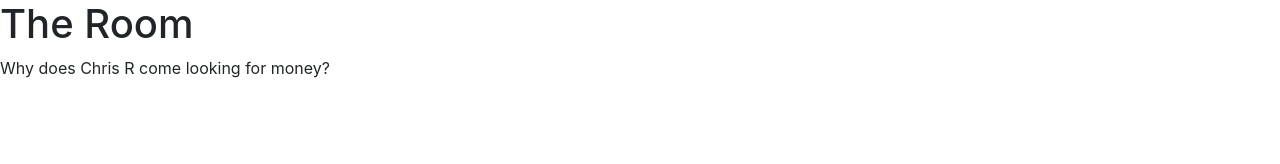
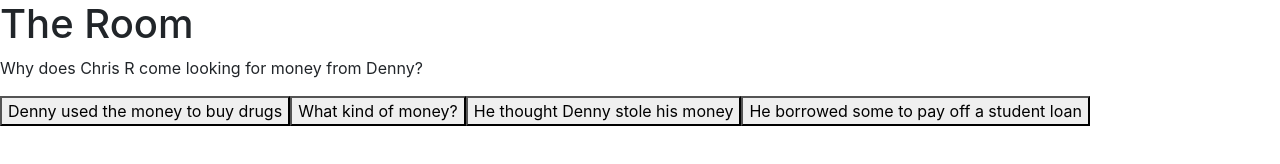
Before and after one commit to nguyendanny91/TriviaGame, a plain HTML site: page index.html in a window 1280 px wide. Drawn offline with nearby package versions, Linux system fonts and the light colour scheme.

Commit message:
added buttons

```diff
--- a/index.html
+++ b/index.html
@@ -22,9 +22,6 @@
 
     <h1>The Room</h1>
     <div class="DisplayQuestion"></div>
-        <div class="AnswerButton"></div>
-        <div class="AnswerButton"></div>
-        <div class="AnswerButton"></div>
         <div class="AnswerButton"></div>
 
 
@@ -53,10 +50,10 @@
         }
     },
     Question2: {
-        Question: 'Why does Chris R come looking for money?',
+        Question: 'Why does Chris R come looking for money from Denny?',
         Answer: {
             Answer1: {
-                Answer: "Drugs",
+                Answer: "Denny used the money to buy drugs",
                 Correct: 1
             },
             Answer2: {
@@ -64,7 +61,7 @@
                 Correct: 0
             },
             Answer3: {
-                Answer: "What kind of drugs",
+                Answer: "He thought Denny stole his money",
                 Correct: 0
             },
             Answer4: {
@@ -81,7 +78,7 @@
                 Correct: 1
             },
             Answer2: {
-                Answer: "Johnny Depp?",
+                Answer: "Johnny Depp",
                 Correct: 0
             },
             Answer3: {
@@ -128,18 +125,31 @@
 
 resetGame();
 
-
+// Display Question
 $( ".DisplayQuestion" ).append( "<p>" + QuestionsArrayGame[0]["Question"] + "</p>" );
 
+// Display Answers
+for (var j = 0; j < 4; j++) {
+    var DisplayQuestions = [QuestionsArrayGame[0].Answer.Answer1.Answer,QuestionsArrayGame[0].Answer.Answer2.Answer,QuestionsArrayGame[0].Answer.Answer3.Answer,QuestionsArrayGame[0].Answer.Answer4.Answer];
+    var StoreCorrectAnswer = [QuestionsArrayGame[0].Answer.Answer1.Correct,QuestionsArrayGame[0].Answer.Answer2.Correct,QuestionsArrayGame[0].Answer.Answer3.Correct,QuestionsArrayGame[0].Answer.Answer4.Correct];
+    var DisplayButton = $("<button>");
+        DisplayButton.attr("type", "button");
+        DisplayButton.text(DisplayQuestions[j]);
+        DisplayButton.attr("Valid",StoreCorrectAnswer[j]);
+        DisplayButton.addClass("EachAnswer")
+        $(".AnswerButton").append(DisplayButton);
+}
 
-function displaybuttons () {
-var AnswersArray = [QuestionsArrayGame[0].Answer.Answer1.Answer,QuestionsArrayGame[0].Answer.Answer2.Answer,QuestionsArrayGame[0].Answer.Answer3.Answer,QuestionsArrayGame[0].Answer.Answer4.Answer];
-
-$( ".AnswerButton" ).each(function( index ) {
-  console.log( AnswersArray[index]);
+$( ".EachAnswer" ).click(function() {
+  alert( "huh" );
 });
 
-}
+
+
+
+
+
+
 
 
 </script>
```
